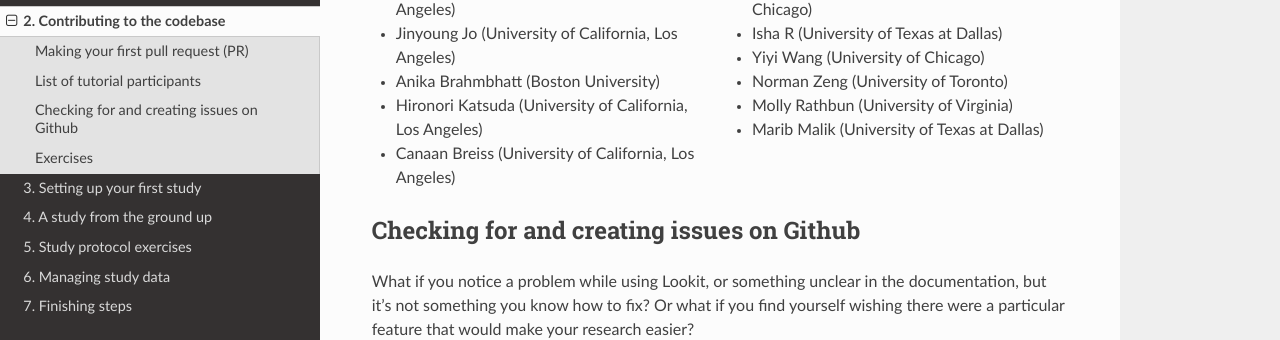
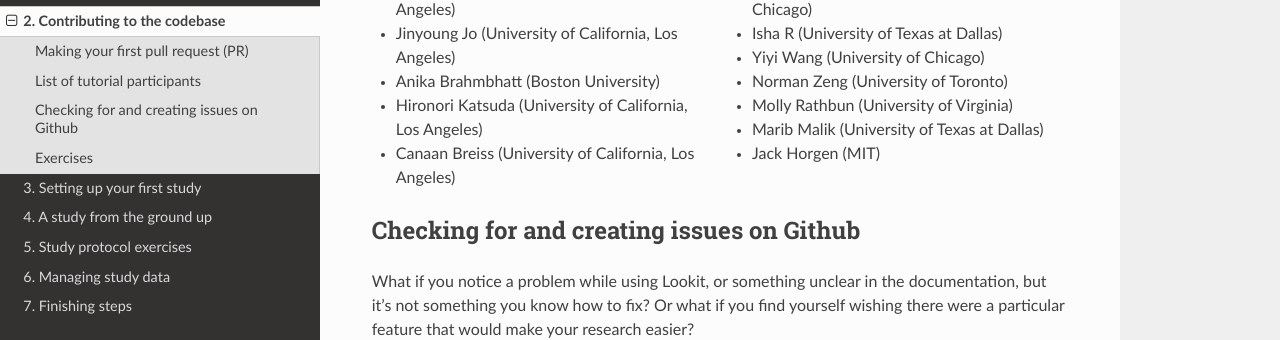
Before and after one commit to lookit/lookit-docs, a Sphinx documentation site: the page built from docs/source/tutorial-contributing.rst, in a window 1280 px wide and 900 px high, scrolled down 7401 px. Shown: the part 114-454 px from the top of the window. Built offline with Sphinx 7.4.7 and the Read the Docs theme 2.0.0, drawn with Linux system fonts in a browser that asks for light colours.

Commit message:
Update tutorial-contributing.rst

```diff
--- a/docs/source/tutorial-contributing.rst
+++ b/docs/source/tutorial-contributing.rst
@@ -295,6 +295,7 @@ List of tutorial participants
 - Norman Zeng (University of Toronto)
 - Molly Rathbun (University of Virginia)
 - Marib Malik (University of Texas at Dallas)
+- Jack Horgen (MIT)
 
 Checking for and creating issues on Github
 -------------------------------------------
```
